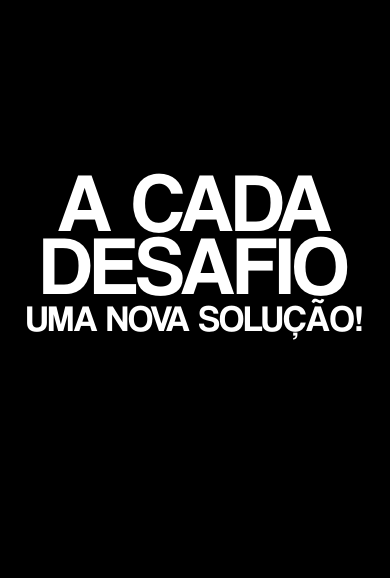
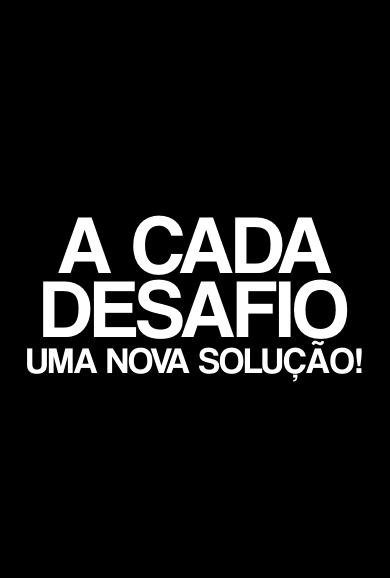
Before and after one commit to nairacirino/site-izi-assessoria, a PHP site: page /projetos.html in a window 390 px wide. Shown: the part 68-646 px from the top of the page. Run offline with PHP 8.4, Linux system fonts and the light colour scheme; some libraries are stand-ins or nearby versions.

Commit message:
Update custom.css

```diff
--- a/assets/custom-css/custom.css
+++ b/assets/custom-css/custom.css
@@ -599,7 +599,7 @@ header {
     }
 
     .margem-hero-proj {
-        margin-top: 20vh;
+        margin-top: 25vh;
         text-align: center !important;
     }
 
```
